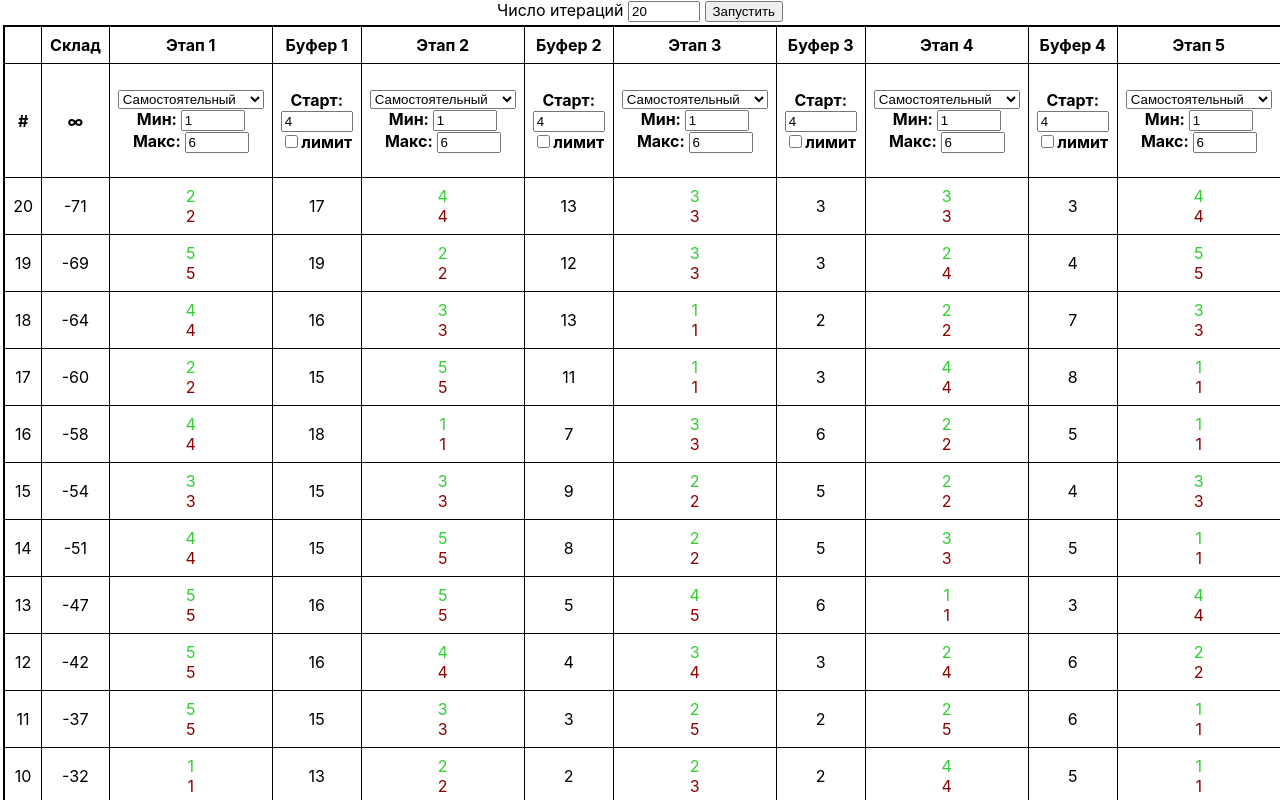
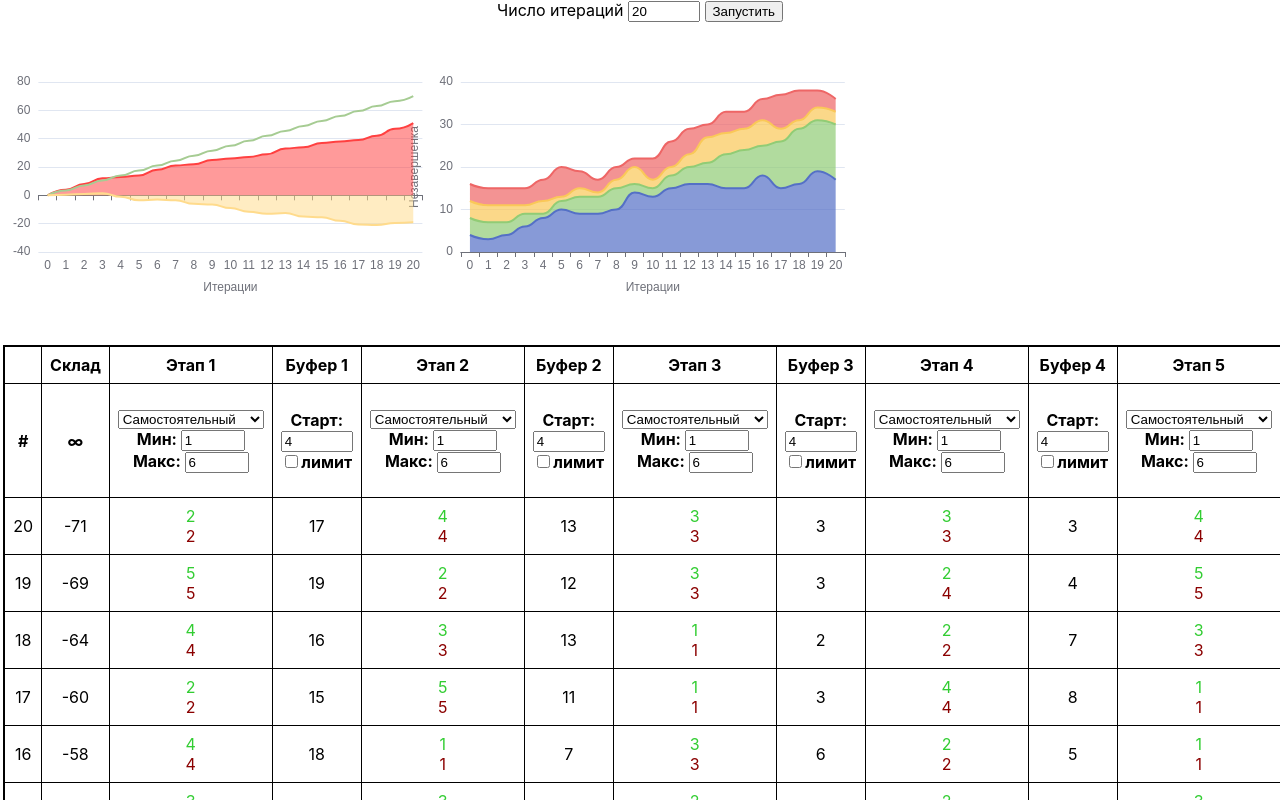
Before and after one commit to tsergey-tm/toc-dice-game, a React (Create React App) app: page / in a window 1280 px wide. Both pictures are taken after a click on the button "Запустить". Shown: the top 800 px of the page. Built offline with nearby package versions, Linux system fonts and the light colour scheme; the HTML template or start-up script is replaced by a standard one.

Commit message:
Add charts

```diff
--- a/package.json
+++ b/package.json
@@ -8,14 +8,13 @@
     "@types/node": "^16.18.41",
     "@types/react": "^18.2.20",
     "@types/react-dom": "^18.2.7",
+    "echarts": "^5.4.3",
+    "echarts-for-react": "^3.0.2",
     "react": "^18.2.0",
     "react-dom": "^18.2.0",
     "react-scripts": "5.0.1",
     "typescript": "^4.9.5",
     "web-vitals": "^2.1.4"
-  },
-  "overrides": {
-    "nth-check": "2.1.1"
   },
   "scripts": {
     "start": "react-scripts start",
--- /dev/null
+++ b/src/components/Chart.tsx
@@ -0,0 +1,271 @@
+import React, {FC} from "react";
+
+// import the core library.
+import ReactEChartsCore from 'echarts-for-react/lib/core';
+// Import the echarts core module, which provides the necessary interfaces for using echarts.
+import * as echarts from 'echarts/core';
+// Import charts, all with Chart suffix
+import {BarChart, LineChart} from 'echarts/charts';
+// import components, all suffixed with Component
+import {GridComponent, TitleComponent, TooltipComponent,} from 'echarts/components';
+// Import renderer, note that introducing the CanvasRenderer or SVGRenderer is a required step
+import {CanvasRenderer,} from 'echarts/renderers';
+import {EChartsOption, LineSeriesOption} from "echarts";
+
+// Register the required components
+echarts.use(
+    [TitleComponent, TooltipComponent, GridComponent, BarChart, CanvasRenderer, LineChart]
+);
+
+class BufferData {
+    counts: number[];
+
+    constructor(counts: number[]) {
+        this.counts = counts;
+    }
+}
+
+class FlowData {
+    count: number;
+    stepDelta: number;
+    mean: number;
+
+    constructor(count: number, stepDelta: number, mean: number) {
+        this.count = count;
+        this.stepDelta = stepDelta;
+        this.mean = mean;
+    }
+}
+
+class ChartParam {
+
+    bufferData: BufferData[];
+    flowData: FlowData[];
+
+    constructor(bufferData: BufferData[], flowData: FlowData[]) {
+        this.bufferData = bufferData;
+        this.flowData = flowData;
+    }
+}
+
+const Chart: FC<ChartParam> = (param: ChartParam) => {
+
+    let serFlowData: number[][] = [];
+    let serFlowMeanData: number[][] = [];
+    let serFlowMeanDeltaData: number[][] = [];
+
+    param.flowData.forEach((value, index) => {
+        serFlowData.push([index, value.count]);
+        serFlowMeanData.push([index, value.mean]);
+        serFlowMeanDeltaData.push([index, value.count - value.mean]);
+    });
+
+    let serFlow: LineSeriesOption = {
+        xAxisIndex: 0,
+        yAxisIndex: 0,
+        name: "Поток",
+        type: 'line',
+        smooth: true,
+        smoothMonotone: 'x',
+        itemStyle: {
+            opacity: 0,
+            color: "rgba(255,64,64,1)",
+        },
+        lineStyle: {
+            color: "rgba(255,64,64,1)",
+        },
+        areaStyle: {
+            color: "rgba(255,64,64,0.75)",
+            origin: 'auto',
+        },
+        data: serFlowData,
+    };
+    let serFlowMean: LineSeriesOption = {
+        xAxisIndex: 0,
+        yAxisIndex: 0,
+        name: "Ожидание",
+        type: 'line',
+        smooth: true,
+        smoothMonotone: 'x',
+        itemStyle: {
+            color: "rgb(166,204,147)",
+            opacity: 0,
+        },
+        lineStyle: {
+            color: "rgb(166,204,147)",
+        },
+        areaStyle: {
+            opacity: 0,
+        },
+        data: serFlowMeanData,
+    };
+    let serFlowMeanDelta: LineSeriesOption = {
+        xAxisIndex: 0,
+        yAxisIndex: 0,
+        name: "Разница между потоком и ожиданием",
+        type: 'line',
+        smooth: true,
+        smoothMonotone: 'x',
+        itemStyle: {
+            color: "rgb(255,219,140)",
+            opacity: 0,
+        },
+        lineStyle: {
+            color: "rgb(255,219,140)",
+        },
+        areaStyle: {
+            color: "rgba(255,219,140,0.75)",
+            origin: 'auto',
+        },
+        data: serFlowMeanDeltaData,
+    };
+
+    const buffCount = param.bufferData[0].counts.length;
+
+    let buffersData: number[][][] = [];
+    for (let i = 0; i < buffCount; i++) {
+        buffersData[i] = [];
+        param.bufferData.forEach(
+            (value, index) => {
+                buffersData[i].push([index, value.counts[i]])
+            }
+        );
+    }
+
+
+    let serBuffer: LineSeriesOption[] = [];
+
+    for (let i = 0; i < buffCount; i++) {
+        serBuffer.push({
+                xAxisIndex: 1,
+                yAxisIndex: 1,
+                name: "Буффер " + (i + 1),
+                type: 'line',
+                stack: "buffers",
+                smooth: true,
+                smoothMonotone: 'x',
+                itemStyle: {
+                    opacity: 0,
+                },
+                areaStyle: {
+                    origin: 'auto',
+                },
+                data: buffersData[i],
+            }
+        );
+    }
+
+
+    const options: EChartsOption = {
+
+        animation: true,
+        toolbox: {
+            show: true,
+            feature: {
+                saveAsImage: {
+                    show: true,
+                }
+            }
+        },
+        tooltip: {
+            axisPointer: {
+                show: true,
+            },
+        },
+        legend: {
+            show: true,
+            top: 'bottom',
+        },
+        grid: [
+            {
+                left: "3%",
+                width: "30%",
+            },
+            {
+                left: "36%",
+                width: "30%",
+            },
+            {
+                left: "68%",
+                width: "30%",
+            },
+        ],
+        xAxis: [
+            {
+                gridIndex: 0,
+                name: "Итерации",
+                nameLocation: "middle",
+                nameGap: 30,
+                axisPointer: {
+                    show: true,
+                    snap: true,
+                    label: {},
+                },
+                type: 'category',
+                axisLabel: {
+                    hideOverlap: true,
+                },
+                min: 'dataMin',
+                max: 'dataMax',
+            },
+            {
+                gridIndex: 1,
+                name: "Итерации",
+                nameLocation: "middle",
+                nameGap: 30,
+                axisPointer: {
+                    show: true,
+                    snap: true,
+                    label: {},
+                },
+                type: 'category',
+                axisLabel: {
+                    hideOverlap: true,
+                },
+                min: 'dataMin',
+                max: 'dataMax',
+            },
+        ],
+        yAxis: [
+            {
+                gridIndex: 0,
+                name: "Поток",
+                nameGap: 40,
+                nameLocation: 'middle',
+                minInterval: 1,
+                axisPointer: {
+                    show: true,
+                    triggerTooltip: false,
+                },
+                axisLabel: {
+                    hideOverlap: true,
+                },
+            },
+            {
+                gridIndex: 1,
+                name: "Незавершенка",
+                nameGap: 40,
+                nameLocation: 'middle',
+                minInterval: 1,
+                axisPointer: {
+                    show: true,
+                    triggerTooltip: false,
+                },
+                axisLabel: {
+                    hideOverlap: true,
+                },
+                min: 0
+            },
+        ],
+        series: [serFlow, serFlowMean, serFlowMeanDelta, ...serBuffer],
+    };
+
+    return (
+        <ReactEChartsCore
+            echarts={echarts}
+            option={options}
+        />
+    );
+}
+
+export {Chart, ChartParam, FlowData, BufferData};
--- a/src/components/Game.tsx
+++ b/src/components/Game.tsx
@@ -2,6 +2,7 @@ import React, {useState} from "react";
 import "./Game.css"
 import {StepInitParam, StepInitParamHandler, StepSelector} from "./StepSelector"
 import {BufferInitParam, BufferInitParamHandler, BufferSelector} from "./BufferSelector";
+import {BufferData, Chart, ChartParam, FlowData} from "./Chart";
 
 const Game = () => {
 
@@ -29,6 +30,8 @@ const Game = () => {
     class StatRow {
         cells: StatData[] = [];
     }
+
+    const [chartParam, setChartParam] = useState<null | ChartParam>(null);
 
     const [iterStep, setIterStep] = useState(20);
 
@@ -66,6 +69,39 @@ const Game = () => {
     }
 
     const [bufferInitParam, setBufferInitParam] = useState<BufferInitParam[]>(makeBufferInitParams());
+
+    function makeCharts(rowArr: StatRow[]) {
+
+        let means: number[] = [];
+        stepInitParam.forEach(v => means.push((v.minValue + v.maxValue) / 2));
+        const mean = Math.min(...means);
+
+        rowArr.reverse();
+
+        let flowData: FlowData[] = [];
+        let flowLast = 0;
+        const exitIndex = 10;
+        let bufferData: BufferData[] = [];
+        rowArr.forEach((value, index) => {
+            flowData.push(new FlowData(
+                value.cells[exitIndex].count,
+                value.cells[exitIndex].count - flowLast,
+                mean * index
+            ));
+            flowLast = value.cells[exitIndex].count;
+
+            let buffData = new BufferData([])
+            for (let i = 1; i < exitIndex; i++) {
+                if (value.cells[i].isBuffer) {
+                    buffData.counts.push(value.cells[i].count);
+                }
+            }
+
+            bufferData.push(buffData);
+        });
+
+        setChartParam(new ChartParam(bufferData, flowData));
+    }
 
     function runClick() {
         let row: StatRow = new StatRow();
@@ -137,6 +173,7 @@ const Game = () => {
             row = newRow;
         }
         setGridRow(rowArr);
+        makeCharts([...rowArr]);
     }
 
     function handleChangeIterStep(event: React.ChangeEvent<HTMLInputElement>) {
@@ -180,6 +217,8 @@ const Game = () => {
         />&nbsp;
             <button onClick={runClick}>Запустить</button>
             <br/>
+            {chartParam ? (<Chart bufferData={chartParam.bufferData} flowData={chartParam.flowData}/>) : null}
+            <br/>
             <table className="gridTable">
                 <thead>
                 <tr>
```
Also changed, not shown: 1 other file (tests, documents, lock files or other folders).
